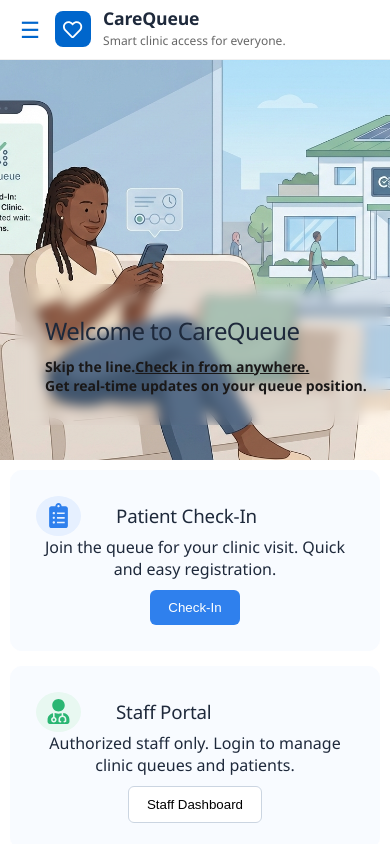
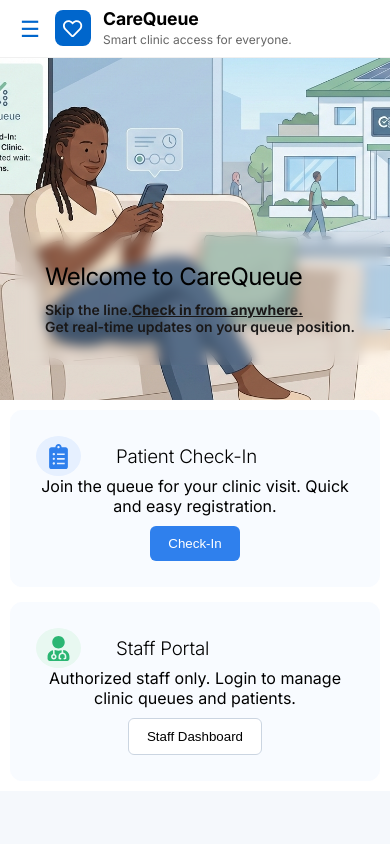
Before and after one commit to The-Nexus-Capstone/Nexus-Carequeue, a React app in the folder frontend/: page / in a window 390 px wide. Built offline with nearby package versions, Linux system fonts and the light colour scheme; the HTML template or start-up script is replaced by a standard one.

Commit message:
stop global flex from centering landing navbar

```diff
--- a/frontend/src/Pages/Landing.css
+++ b/frontend/src/Pages/Landing.css
@@ -1,9 +1,11 @@
-/* BASE */
-.landing {
-  font-family: "Segoe UI", sans-serif;
-  background: #f5f8fc;
-  color: #1e293b;
+
+.landing.page-container {
+  display: block !important;
+  height: auto !important;
+  min-height: 100vh;
+  position: relative;
 }
+
 
 .navbar {
   width: 100%;
@@ -12,6 +14,9 @@
   padding: 10px 20px;
   box-sizing: border-box;
   z-index: 1000;
+  position: absolute;
+  top: 0;
+  left: 0;
 }
 
 .nav-container {
@@ -20,6 +25,24 @@
   justify-content: space-between;
   max-width: 1200px;
   margin: 0 auto;
+}
+
+
+@media (max-width: 768px) {
+  .nav-container {
+    display: flex !important;
+    justify-content: flex-start !important;
+    gap: 15px;
+  }
+
+  .nav-links { display: none !important; }
+  .hamburger {
+    display: block !important;
+    order: 1;
+  }
+  .logo {
+    order: 2;
+  }
 }
 
 .logo {
```
